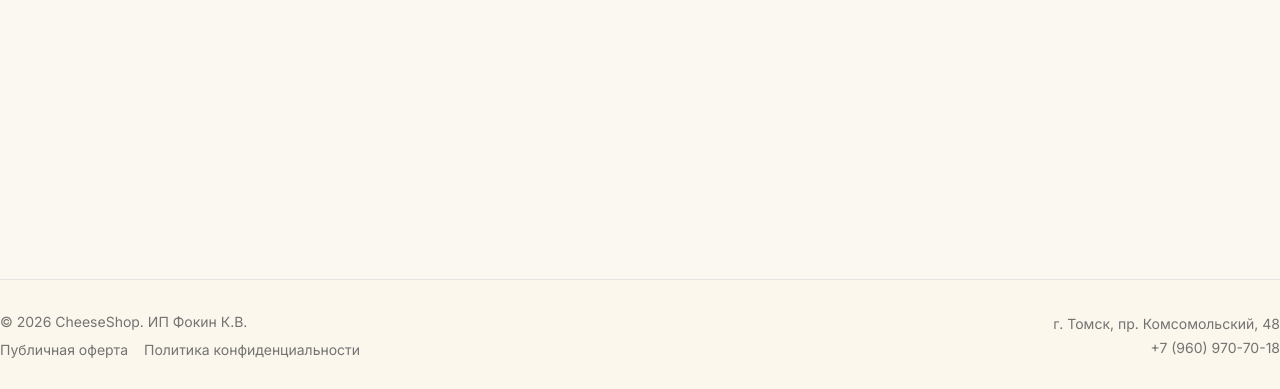
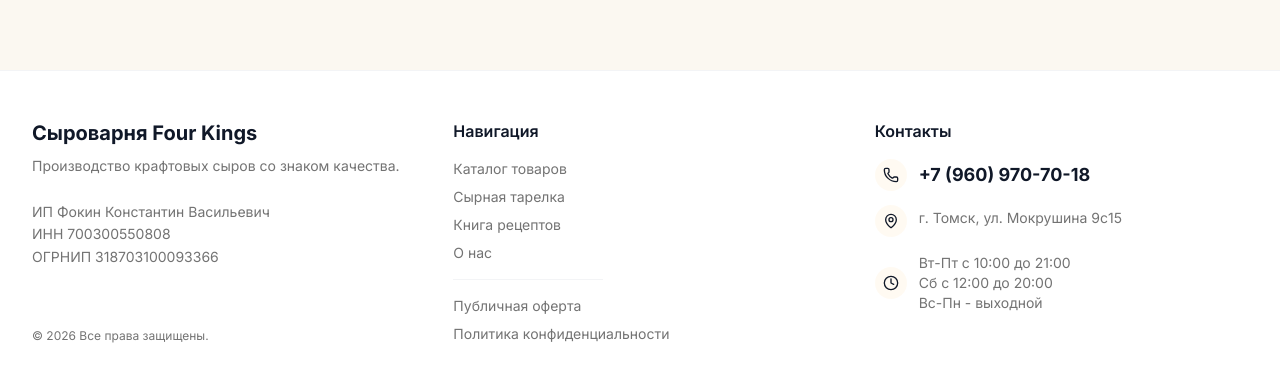
Before and after one commit to AlexBardakov/MyNewWebsiteAI, a Next.js app: page / in a window 1280 px wide. Shown: the part 408-797 px from the top of the page. Built offline with nearby package versions, Linux system fonts and the light colour scheme; no server answers; the database is empty.

Commit message:
Fix footer and redirect to catalog

```diff
--- a/components/footer.tsx
+++ b/components/footer.tsx
@@ -1,21 +1,81 @@
 import Link from "next/link";
+import { Phone, MapPin, Clock } from "lucide-react";
 
 export default function Footer() {
   return (
-    <footer className="border-t bg-secondary/20 py-8 mt-auto">
-      <div className="container flex flex-col md:flex-row items-center justify-between gap-6 text-sm text-muted-foreground">
+    <footer className="border-t bg-white border-gray-100 py-12 mt-auto">
+      <div className="container mx-auto px-4 md:px-8">
 
-        <div className="flex flex-col items-center md:items-start gap-2">
-          <p>© 2026 CheeseShop. ИП Фокин К.В.</p>
-          <div className="flex gap-4">
-            <Link href="/oferta" className="hover:text-primary transition-colors hover:underline">Публичная оферта</Link>
-            <Link href="/privacy" className="hover:text-primary transition-colors hover:underline">Политика конфиденциальности</Link>
+        {/* Сетка из 3 колонок */}
+        <div className="grid grid-cols-1 md:grid-cols-3 gap-8 md:gap-12">
+
+          {/* 1. ЛЕВАЯ КОЛОНКА: Организация */}
+          <div className="flex flex-col gap-4">
+            <div>
+               <h3 className="font-bold text-xl text-gray-900 mb-2">Сыроварня Four Kings</h3>
+               <p className="text-sm text-muted-foreground leading-relaxed">
+                 Производство крафтовых сыров со знаком качества.<br/><br/>
+                 ИП Фокин Константин Васильевич<br/>
+                 ИНН 700300550808<br/>
+                 ОГРНИП 318703100093366
+               </p>
+            </div>
+            <div className="mt-auto">
+               <p className="text-xs text-muted-foreground">
+                 © 2026 Все права защищены.
+               </p>
+            </div>
           </div>
-        </div>
 
-        <div className="flex flex-col items-center md:items-end gap-1 text-center md:text-right">
-          <p>г. Томск, пр. Комсомольский, 48</p>
-          <a href="tel:+79609707018" className="hover:text-foreground transition-colors">+7 (960) 970-70-18</a>
+          {/* 2. СРЕДНЯЯ КОЛОНКА: Навигация (Карта сайта) */}
+          <div className="flex flex-col gap-4">
+            <h3 className="font-semibold text-gray-900">Навигация</h3>
+            <nav className="flex flex-col gap-2 text-sm text-muted-foreground">
+              <Link href="/catalog" className="hover:text-primary transition-colors w-fit">Каталог товаров</Link>
+              <Link href="/cheese-plate" className="hover:text-primary transition-colors w-fit">Сырная тарелка</Link>
+              <Link href="/recipes" className="hover:text-primary transition-colors w-fit">Книга рецептов</Link>
+              <Link href="/about" className="hover:text-primary transition-colors w-fit">О нас</Link>
+
+              <div className="h-px bg-gray-100 w-full my-2 max-w-[150px]" />
+
+              <Link href="/oferta" className="hover:text-primary transition-colors w-fit">Публичная оферта</Link>
+              <Link href="/privacy" className="hover:text-primary transition-colors w-fit">Политика конфиденциальности</Link>
+            </nav>
+          </div>
+
+          {/* 3. ПРАВАЯ КОЛОНКА: Контакты */}
+          <div className="flex flex-col gap-4">
+            <h3 className="font-semibold text-gray-900">Контакты</h3>
+            <div className="flex flex-col gap-4 text-sm text-muted-foreground">
+
+              <a href="tel:+79609707018" className="flex items-center gap-3 hover:text-primary transition-colors group">
+                <div className="p-2 bg-secondary/30 rounded-full group-hover:bg-primary/10 transition-colors">
+                    <Phone className="w-4 h-4 text-gray-900 group-hover:text-primary" />
+                </div>
+                <span className="font-bold text-lg text-gray-900 group-hover:text-primary transition-colors">
+                    +7 (960) 970-70-18
+                </span>
+              </a>
+
+              <div className="flex items-start gap-3">
+                <div className="p-2 bg-secondary/30 rounded-full mt-[-2px]">
+                    <MapPin className="w-4 h-4 text-gray-900" />
+                </div>
+                <span className="leading-relaxed">
+                    г. Томск, ул. Мокрушина 9с15
+                </span>
+              </div>
+
+              <div className="flex items-center gap-3">
+                <div className="p-2 bg-secondary/30 rounded-full">
+                    <Clock className="w-4 h-4 text-gray-900" />
+                </div>
+                <span>Вт-Пт с 10:00 до 21:00<br/>Сб с 12:00 до 20:00<br/>Вс-Пн - выходной</span>
+              </div>
+
+            </div>
+          </div>
+
         </div>
       </div>
     </footer>
--- a/next.config.ts
+++ b/next.config.ts
@@ -15,6 +15,16 @@ const nextConfig: NextConfig = {
       },
     ],
   },
+  async redirects() {
+    return [
+      {
+        source: '/',
+        destination: '/catalog',
+        permanent: true, // true - это 308 редирект (для SEO, если страница переехала навсегда)
+                         // false - если временно (307)
+      },
+    ];
+  }
 };
 
 export default nextConfig;
```
